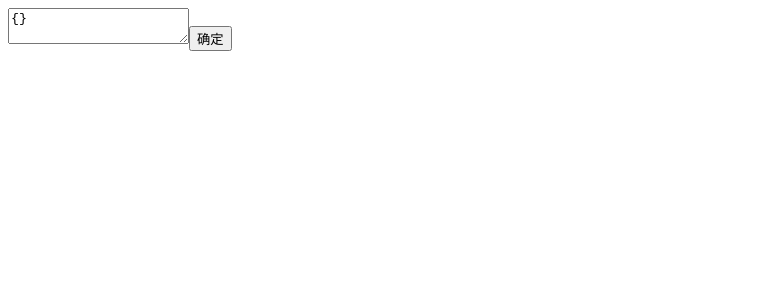
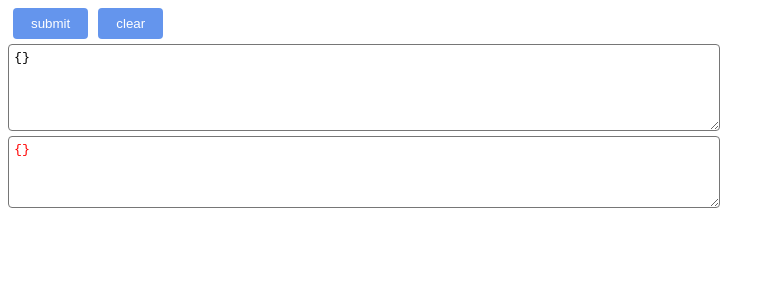
Before and after one commit to desire-rs/ffmpeger, a Vue app in the folder plugin/: page / in a window 1280 px wide. Shown: the top 300 px of the page, without its empty margins (0-775 px from the left). Built offline with nearby package versions, Linux system fonts and the light colour scheme; the HTML template or start-up script is replaced by a standard one.

Commit message:
fix plugin

```diff
--- a/plugin/package.json
+++ b/plugin/package.json
@@ -16,6 +16,7 @@
   "dependencies": {
     "axios": "^1.1.2",
     "lodash": "^4.17.21",
+    "stylus": "^0.59.0",
     "vue": "^3.2.40",
     "vue-router": "^4.1.5"
   },
--- a/plugin/src/Home.vue
+++ b/plugin/src/Home.vue
@@ -1,45 +1,106 @@
 <template lang="pug">
 .container
-  textarea(v-model="value")
-  button(@click="submit") 确定
+  .control
+    button.btn(@click="submit") submit
+    button.btn(@click="clear") clear
+  .content
+    .item(v-for="(url, index) in urls")
+      input(type="checkbox"  v-model="targets" :value="url")
+      label {{url}}
+    textarea(cols='30' rows='5' v-model="info")
+    textarea(cols='30' rows='4' style='color:red;' v-model="result")
 </template>
 
 <script lang="ts">
-
 export default {
   data() {
     return {
-      name: 'Home',
-      value: "{}",
-      m3u8s: [],
+      title: "title", // title
+      urls: [], // 捕获的urls
+      targets: [], // 选中的urls
+      info: "{}", // 日志信息
+      result: "{}", // 结果信息
     };
   },
+  mounted() {
+    this.init();
+  },
   methods: {
+    async init() {
+      const { m3u8 } = await chrome.storage.local.get("m3u8");
+      console.log(m3u8);
+      if (!!m3u8) {
+        this.urls = JSON.parse(m3u8);
+      }
+    },
+    async clear() {
+      const result = confirm("确定清空内容?");
+      if (result) {
+        await chrome.storage.local.clear();
+      }
+    },
     async sendToContent(params) {
       let [tab] = await chrome.tabs.query({
         active: true,
-        currentWindow: true
+        currentWindow: true,
       });
       params.url = tab.url;
       params.title = tab.title;
       if (tab && tab.id) {
         const port = chrome.tabs.connect(tab.id, {
-          name: 'ffmpeger'
+          name: "ffmpeger",
         });
         port.postMessage(params);
         port.onMessage.addListener((msg) => {
-          console.log('response:', msg);
-          this.value = JSON.stringify(msg, null, 2);
+          console.log("response:", msg);
+          this.info = JSON.stringify(msg, null, 2);
         });
       }
     },
     async submit() {
-      await this.sendToContent({ msg: "Hello", source: "popup" })
-    }
+      for (const m3u8 of this.targets) {
+        const data = { url: m3u8, title: this.title };
+        await this.sendToContent(data);
+      }
+    },
   },
 };
 </script>
 
 <style lang="styl" scoped>
-
+html,
+body
+  margin: 0;
+  padding: 0;
+.container
+  display: flex;
+  flex-direction: column;
+  flex-wrap: wrap;
+.content
+  display: flex;
+  flex-direction: column;
+  flex-wrap: wrap;
+body
+  margin: 0;
+  padding: 10px;
+textarea
+  width: 700px;
+  margin-top: 5px;
+  border-radius: 4px;
+  padding: 5px;
+  outline: none;
+label
+  color: #000;
+  background-color: #ccc;
+  margin: 2px 0;
+  width: 710px;
+button
+  cursor: pointer;
+  padding: 8px 18px;
+  border: none;
+  border-radius: 4px;
+  outline: none;
+  color: white;
+  margin: 0 5px;;
+  background-color: cornflowerblue;
 </style>
```
Also changed, not shown: plugin/src/scripts/background.ts (+38 -12 lines), 1 other file (tests, documents, lock files or other folders).
